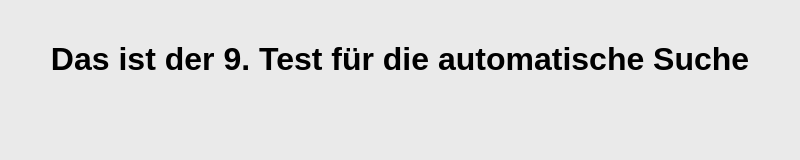
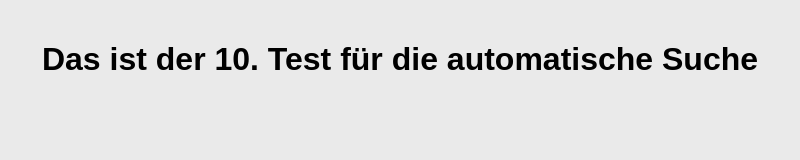
Before and after one commit to Emkay90/AutoUpdateTest, an Electron app: page index.html in a window 800 px wide. Drawn offline with Linux system fonts and the light colour scheme; no server answers.

Commit message:
autoUpdate1.3.8

```diff
--- a/index.html
+++ b/index.html
@@ -26,7 +26,7 @@
   </style>
 </head>
 <body>
-  <h1>Das ist der 9. Test für die automatische Suche</h1>
+  <h1>Das ist der 10. Test für die automatische Suche</h1>
   <p id="version"></p>
   <div id="message"></div>
   <p Prüfe auf Updates></p>
--- a/package.json
+++ b/package.json
@@ -1,6 +1,6 @@
 {
   "name": "autoupdater_test",
-  "version": "1.3.7",
+  "version": "1.3.8",
   "description": "",
   "main": "main.js",
   "scripts": {
```
Also changed, not shown: main.js (+20 -20 lines).
